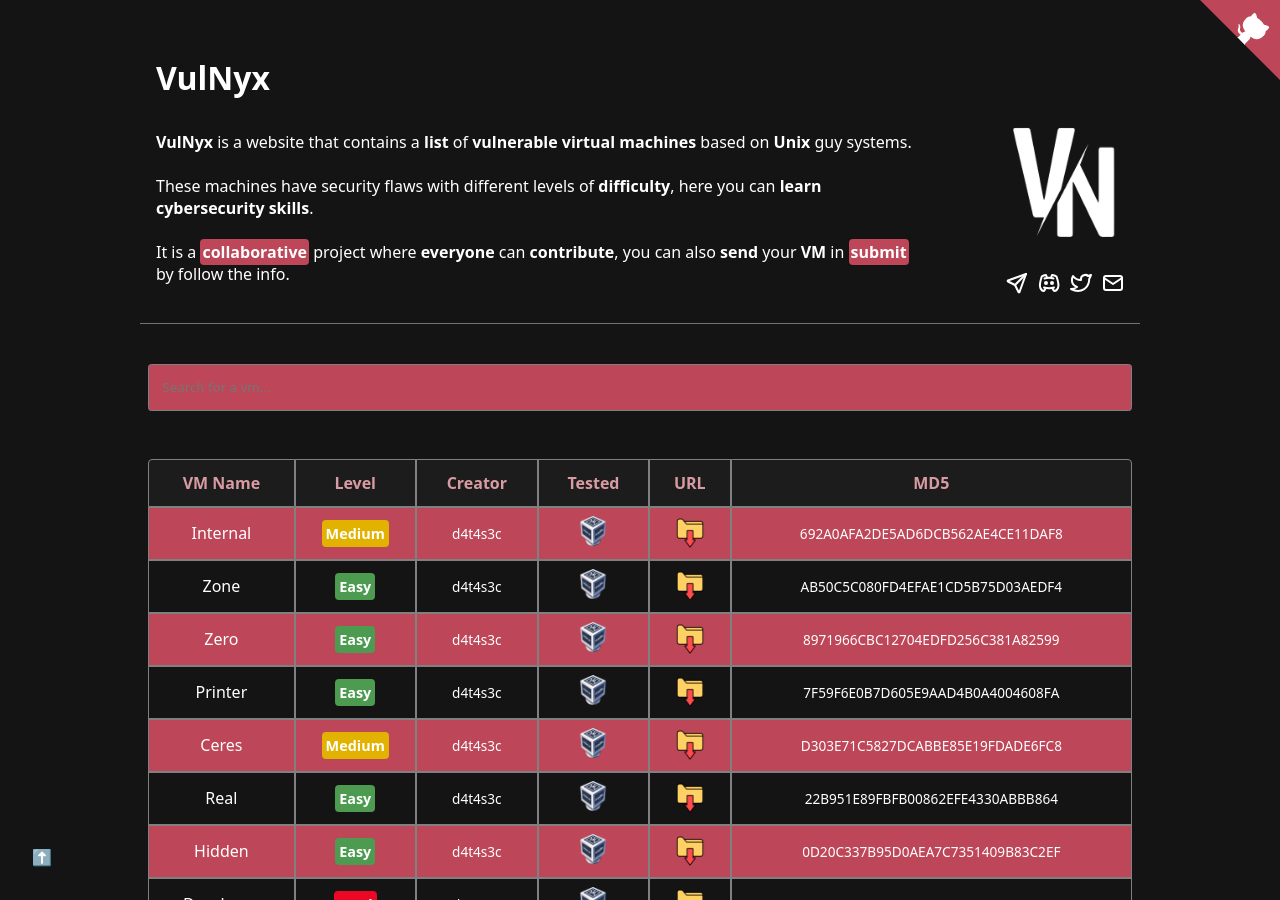
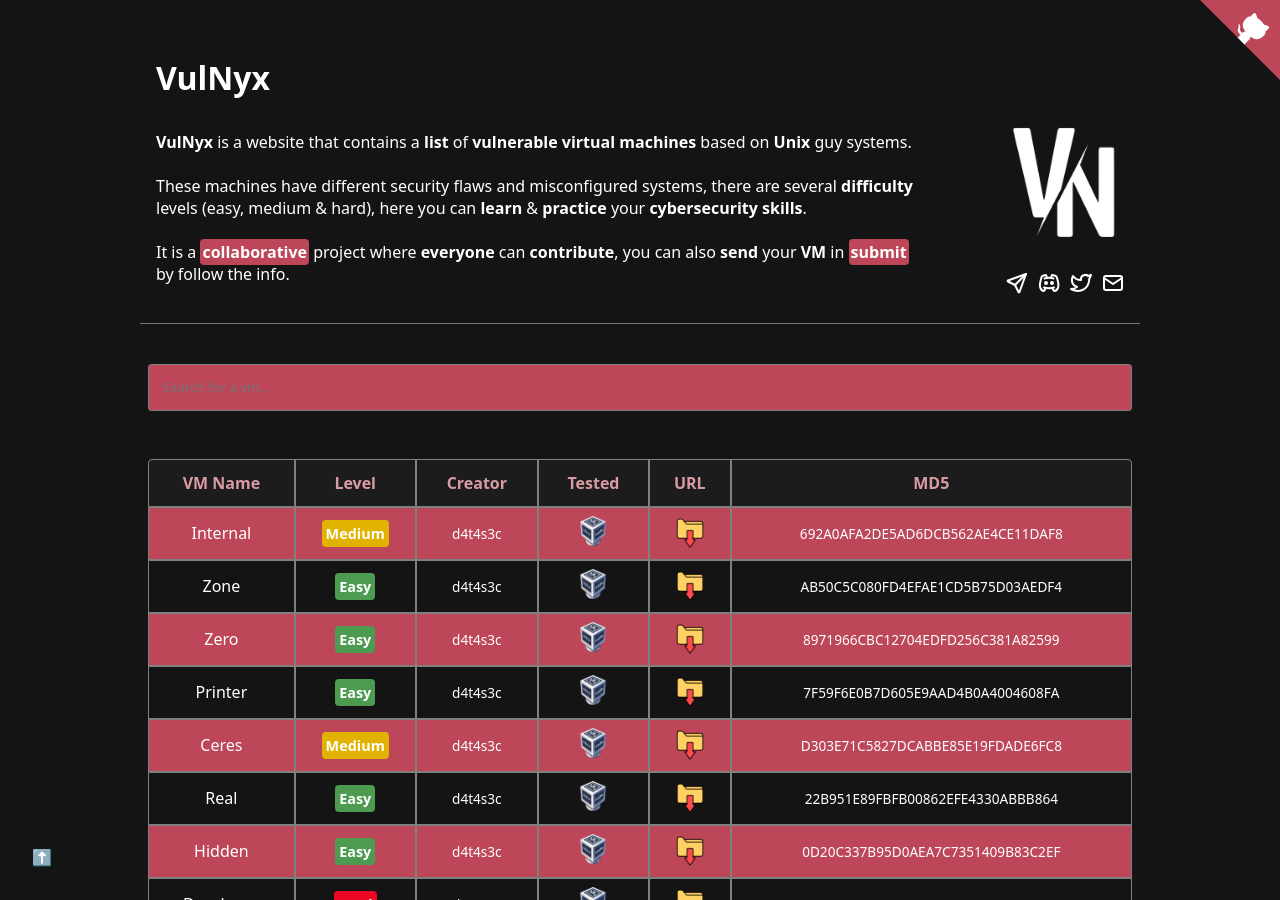
Before and after one commit to VulNyx/vulnyx, a Jekyll site: the page built from index.md, in a window 1280 px wide and 900 px high. Built offline with Jekyll 4.4.1, drawn with Linux system fonts in a browser that asks for light colours.

Commit message:
Update index.md

```diff
--- a/index.md
+++ b/index.md
@@ -8,7 +8,8 @@ title: VulNyx
 <b>VulNyx</b> is a website that contains a <b>list</b> of <b>vulnerable virtual machines</b> based on <b>Unix</b> guy systems.
 <br>
 <br>
-These machines have security flaws with different levels of <b>difficulty</b>, here you can <b>learn cybersecurity skills</b>.
+<!-- These machines have security flaws with different levels of <b>difficulty</b>, here you can <b>learn cybersecurity skills</b>. -->
+These machines have different security flaws and misconfigured systems, there are several <b>difficulty</b> levels (easy, medium & hard), here you can <b>learn</b> & <b>practice</b> your <b>cybersecurity skills</b>.
 <br>
 <br>
 It is a <a href="https://github.com/vulnyx/vulnyx.github.io/graphs/contributors" target="_blank">collaborative</a> project where <b>everyone</b> can <b>contribute</b>, you can also <b>send</b> your <b>VM</b> in <a href="https://vulnyx.github.io/submit/" target="_blank">submit</a> by follow the info.
```
